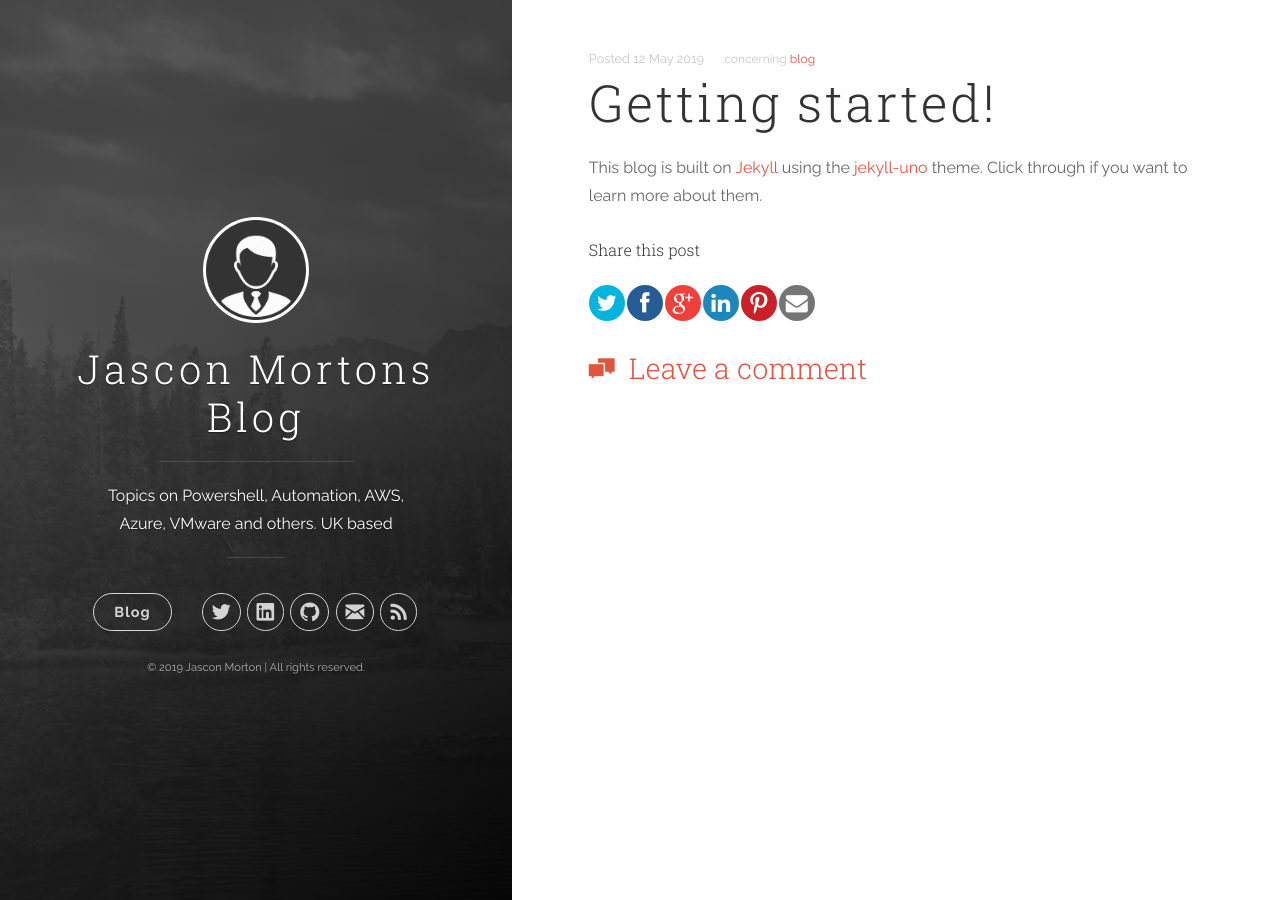
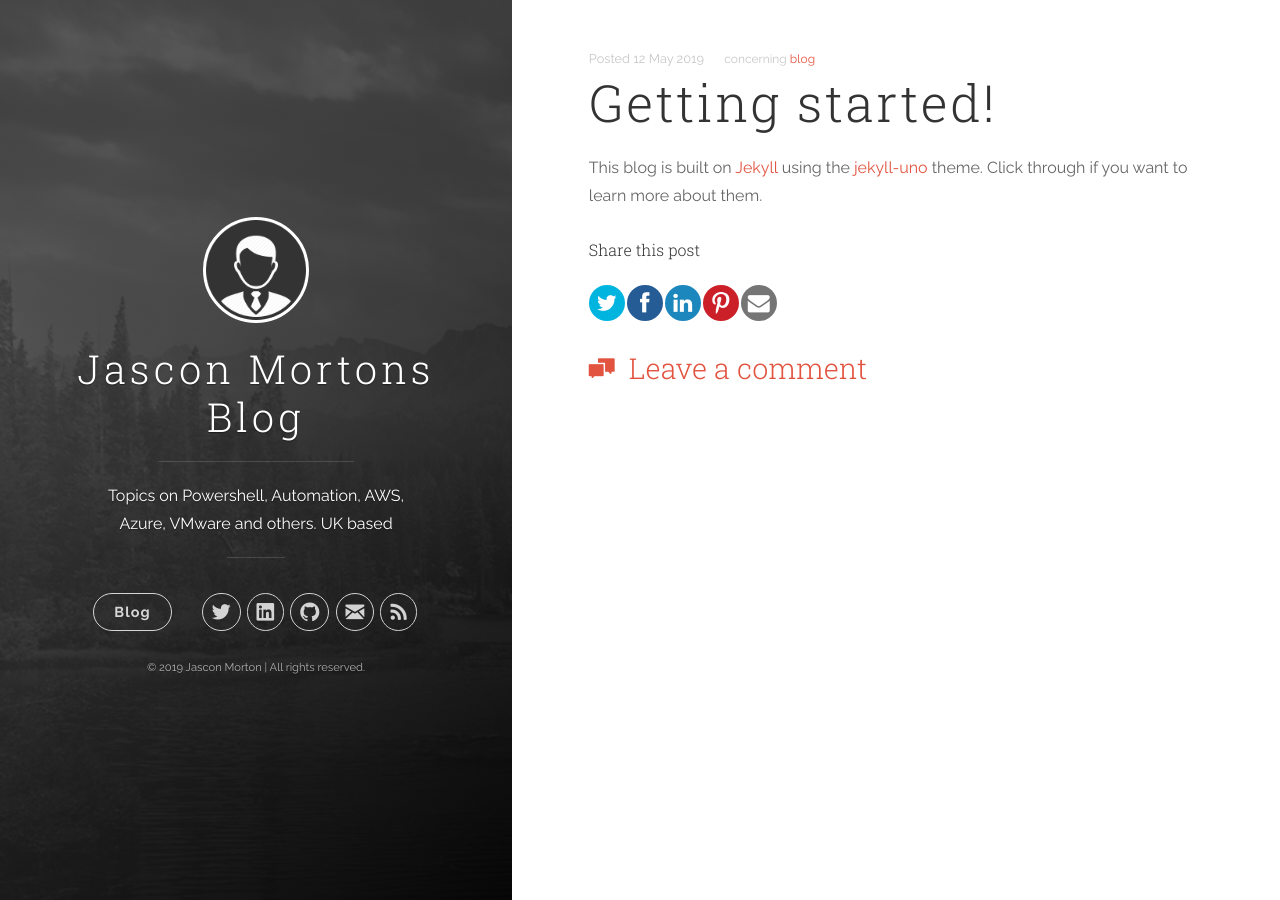
Before and after one commit to jasconm/jasconm.github.io, a Jekyll site: the page built from _posts/2019-05-12-getting-started.markdown, in a window 1280 px wide. Built offline with Jekyll 4.4.1, drawn with Linux system fonts in a browser that asks for light colours; nearby versions of some CDN libraries; comment, search, counter and statistics services are not loaded.

Commit message:
Update social-share.html
Remove G+

```diff
--- a/_includes/social-share.html
+++ b/_includes/social-share.html
@@ -3,7 +3,7 @@
 <div class="ssk-group ssk-count ssk-round">
   <a target="blank" href="https://twitter.com/intent/tweet?text={{ site.baseurl }}{{ page.url }}" class="ssk ssk-twitter"></a>
   <a target="blank" href="https://www.facebook.com/sharer/sharer.php?u={{ site.baseurl }}{{ page.url }}" class="ssk ssk-facebook"></a>
-  <a target="blank" href="https://plus.google.com/share?url={{ site.baseurl }}{{ page.url }}" class="ssk ssk-google-plus"></a>
+  <!--  <a target="blank" href="https://plus.google.com/share?url={{ site.baseurl }}{{ page.url }}" class="ssk ssk-google-plus"></a> -->
   <a target="blank" href="https://www.linkedin.com/shareArticle?mini=true&amp;url={{ site.baseurl }}{{ page.url }}&amp;title={{ page.title }}&amp;summary=fff" class="ssk ssk-linkedin"></a>
   <a target="blank" href="http://pinterest.com/pin/create/button/?url={{ site.baseurl }}{{ page.url }}&amp;description={{ page.title }}" class="ssk ssk-pinterest"></a>
   <a target="blank" href="mailto:?subject={{ page.title}}&amp;body={{ site.baseurl }}{{ page.url }}" class="ssk ssk-email"></a>
```
